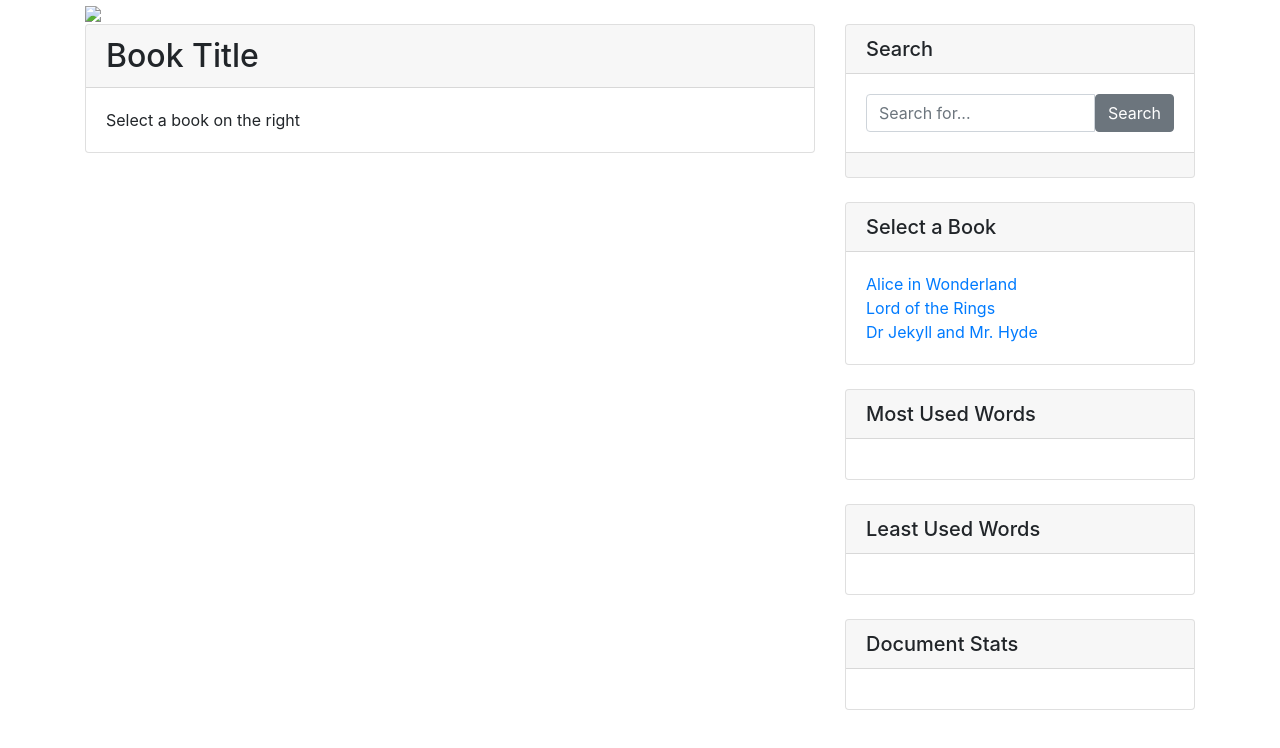
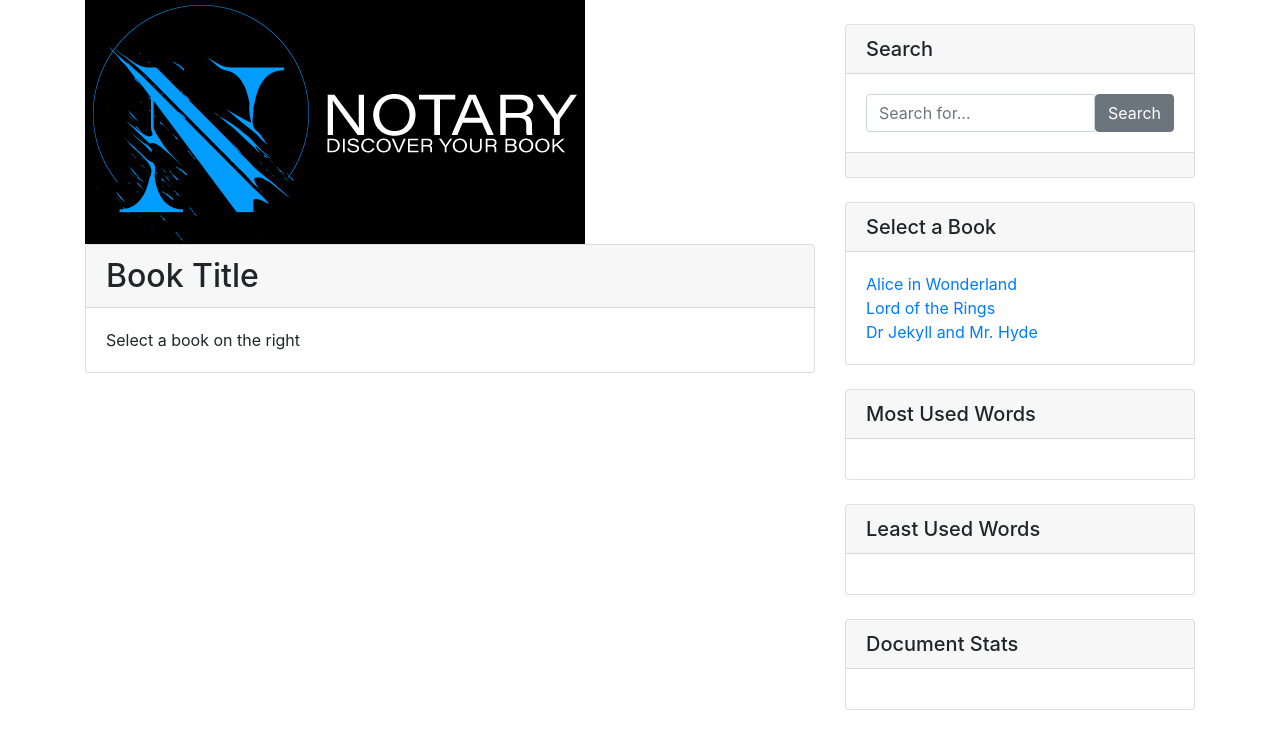
Before and after one commit to AmanVaide/Notary, a plain HTML site: page index.html in a window 1280 px wide. Drawn offline with nearby package versions, Linux system fonts and the light colour scheme.

Commit message:
Update index.html

```diff
--- a/index.html
+++ b/index.html
@@ -20,7 +20,7 @@
         <div class="row">
             <!--Main Content Area-->
             <div class="col-md-8">
-                <img src="NotoryLogowhiteMed.png" class="responsive">
+                <img src="logo.png" class="responsive">
                 <div class="card mb-4">
                     <h2 class="card-header" id="fileName">Book Title</h2>
                     <div class="card-body">
```
